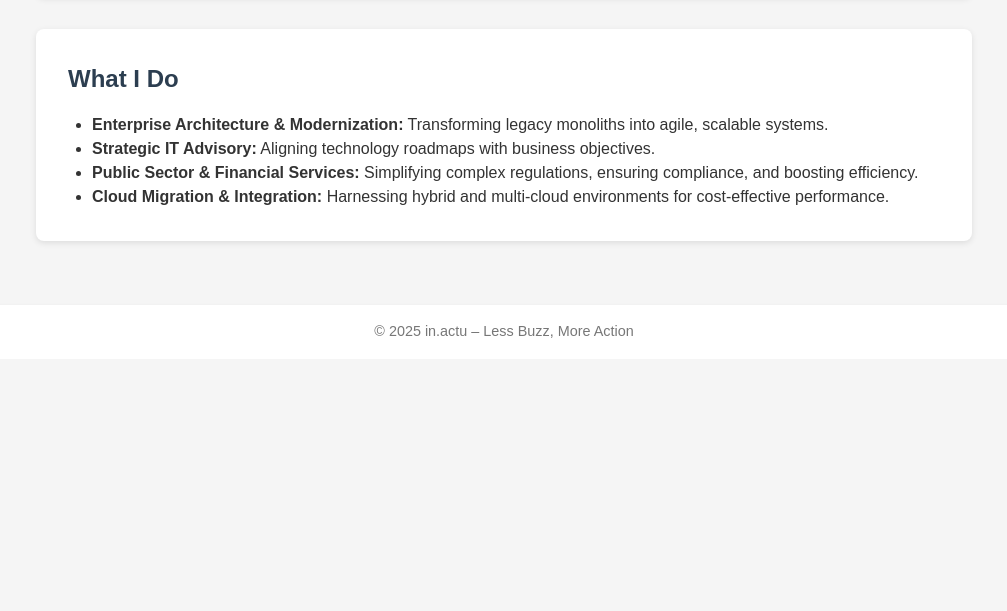
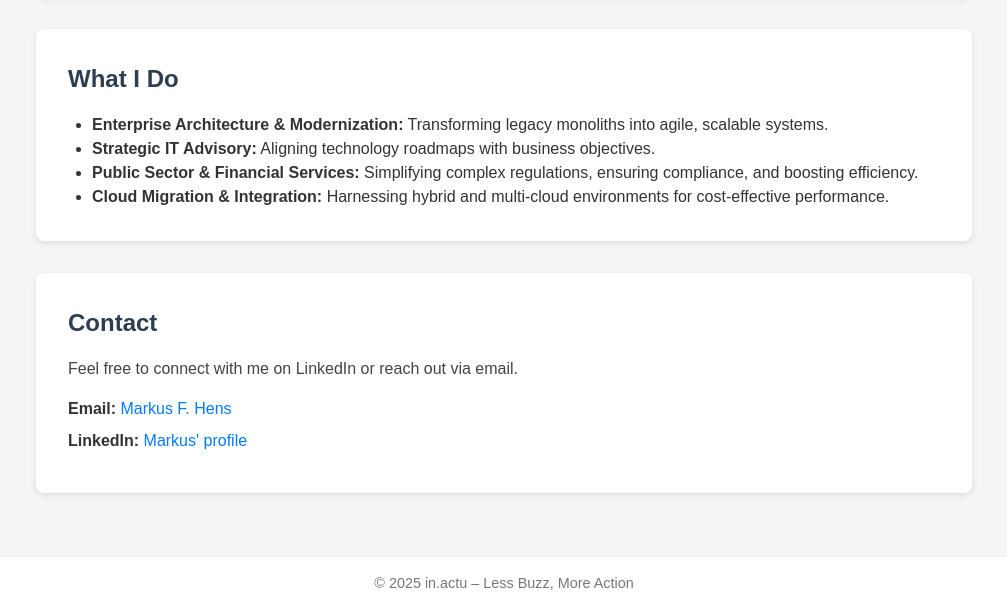
Before and after one commit to mfhens/inactu, a plain HTML site: page index.html in a window 1280 px wide. Shown: the part 557-1168 px from the top of the page, without its empty margins (136-1143 px from the left). Before the commit the page ends 916 px from the top, so only its background shows below. Drawn offline with Linux system fonts and the light colour scheme.

Commit message:
Added contact

```diff
--- a/index.html
+++ b/index.html
@@ -99,6 +99,47 @@
       color: #777;
       margin-top: 2rem;
     }
+
+    /* Contact Section */
+    .contact-section {
+      background-color: #fff;
+      padding: 2rem;
+      border-radius: 8px;
+      box-shadow: 0 2px 6px rgba(0, 0, 0, 0.1);
+      margin-top: 2rem;
+    }
+
+    .contact-section h2 {
+      margin-bottom: 1rem;
+      font-size: 1.5rem;
+      color: #2c3e50;
+    }
+
+    .contact-section p {
+      margin-bottom: 1rem;
+      font-size: 1rem;
+      color: #444;
+    }
+
+    .contact-list {
+      list-style-type: none;
+      padding: 0;
+    }
+
+    .contact-list li {
+      margin-bottom: 0.5rem;
+      font-size: 1rem;
+      color: #333;
+    }
+
+    .contact-list a {
+      color: #007BFF;
+      text-decoration: none;
+    }
+
+    .contact-list a:hover {
+      text-decoration: underline;
+    }
   </style>
 </head>
 <body>
@@ -141,6 +182,16 @@
       </ul>
     </section>
 
+      <!-- Contact Section -->
+    <section class="contact-section">
+      <h2>Contact</h2>
+      <p>Feel free to connect with me on LinkedIn or reach out via email.</p>
+        <ul class="contact-list">
+          <li><strong>Email:</strong> <a href="mailto:markus@friedehens.eu">Markus F. Hens</a></li>
+          <li><strong>LinkedIn:</strong> <a href="https://www.linkedin.com/in/markusfhens/" target="_blank">Markus' profile</a></li>
+        </ul>
+    </section>
+
   </div>
 
   <!-- Footer -->
```
